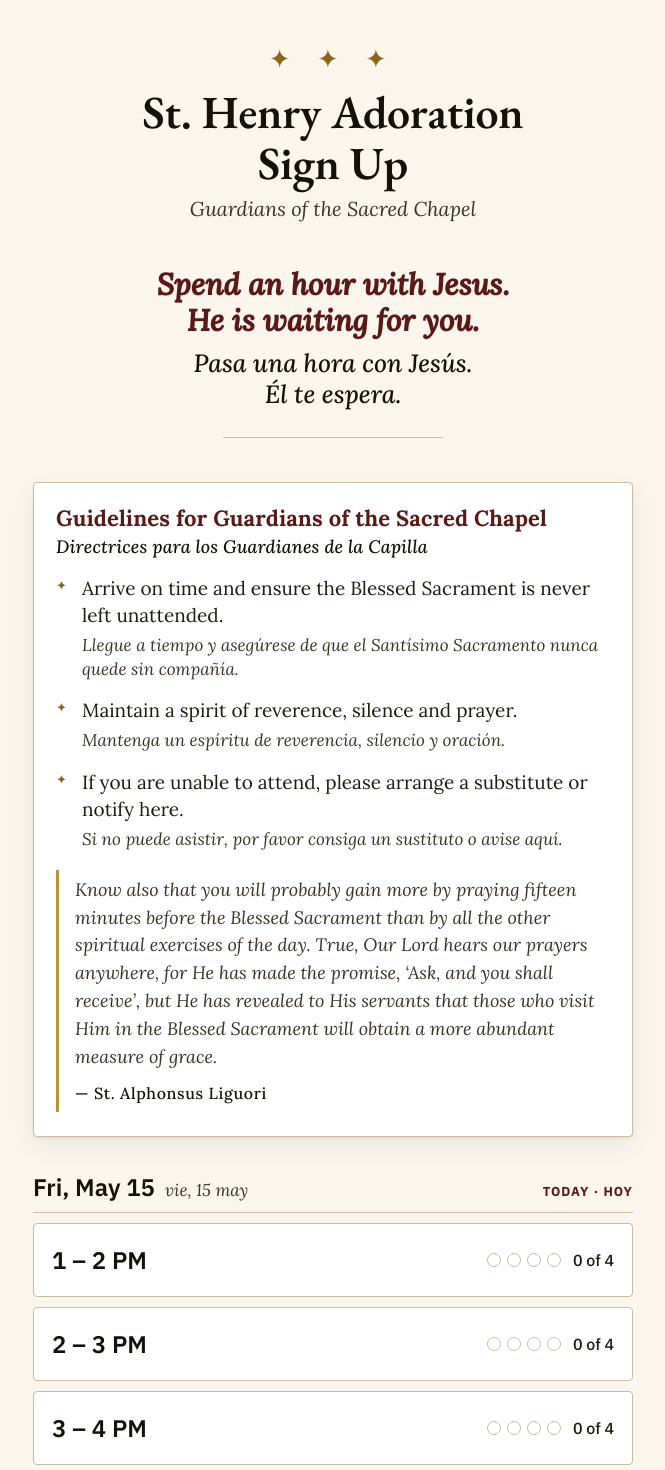
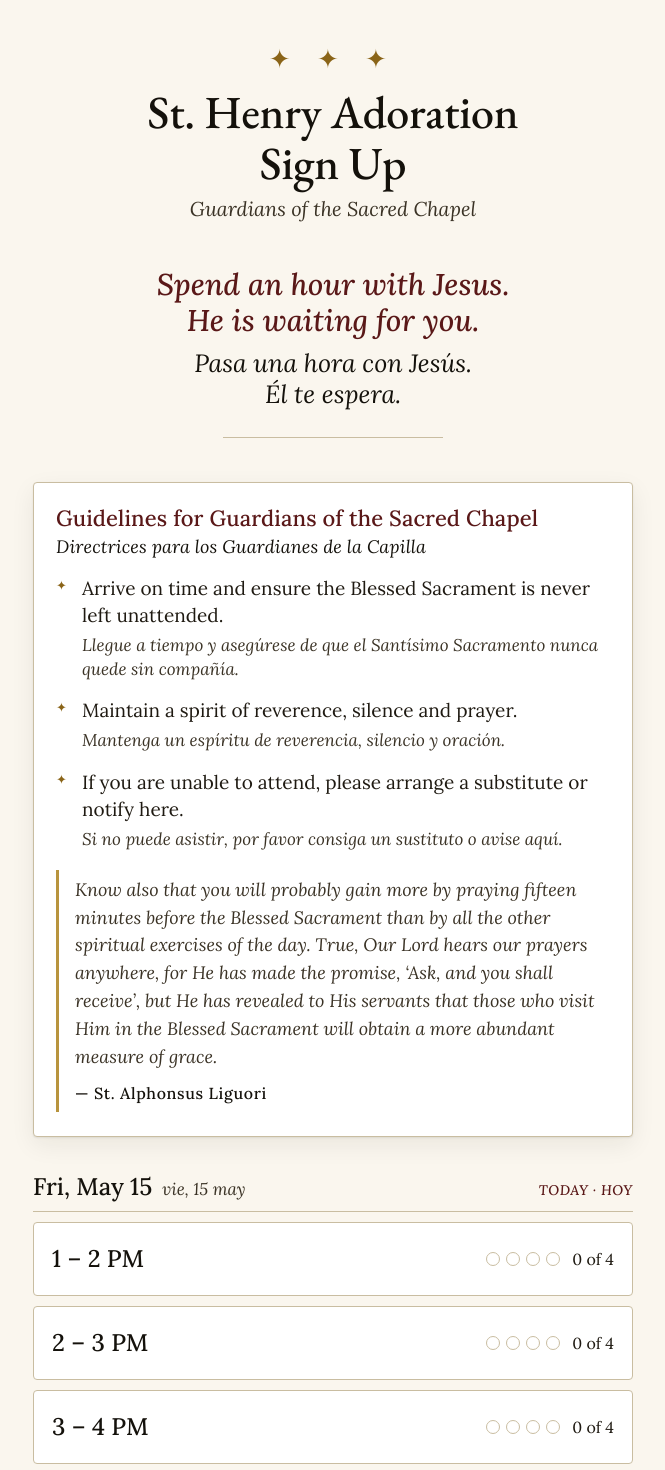
Before and after one commit to mvlauriar/st-henry-adoration, a Next.js app: page / in a window 1280 px wide. Shown: the top 1470 px of the page, without its empty margins (307-972 px from the left). Built offline with nearby package versions, Linux system fonts and the light colour scheme; no server answers; the database is empty.

Commit message:
Update globals.css

```diff
--- a/app/globals.css
+++ b/app/globals.css
@@ -15,10 +15,10 @@
   --red-bg: #f7e6e6;
   --shadow: 0 1px 2px rgba(31, 26, 18, 0.08), 0 8px 24px rgba(31, 26, 18, 0.07);
 
-  /* Font stacks */
+  /* Font stacks — Lora is now used for both prose and numbers for full cohesion */
   --font-display: 'EB Garamond', Georgia, 'Times New Roman', serif;
   --font-prose: 'Lora', Georgia, serif;
-  --font-numeric: 'IBM Plex Sans', system-ui, -apple-system, sans-serif;
+  --font-numeric: 'Lora', Georgia, serif;
 }
 
 * { box-sizing: border-box; }
@@ -38,12 +38,6 @@ html, body {
 button { font-family: inherit; }
 input, textarea, select { font-family: inherit; font-size: 20px; }
 
-/* Numeric/time content gets IBM Plex Sans automatically */
-.num, time, .time-text {
-  font-family: var(--font-numeric);
-  font-feature-settings: "tnum" 1, "lnum" 1; /* tabular lining figures */
-}
-
 /* ============ Page shell ============ */
 .page {
   max-width: 640px;
@@ -62,7 +56,7 @@ input, textarea, select { font-family: inherit; font-size: 20px; }
 }
 .masthead h1 {
   font-family: var(--font-display);
-  font-weight: 600;
+  font-weight: 500;
   font-size: clamp(34px, 8vw, 46px);
   line-height: 1.1;
   margin: 0;
@@ -88,7 +82,7 @@ input, textarea, select { font-family: inherit; font-size: 20px; }
 .hero-call .hero-en {
   font-family: var(--font-prose);
   font-style: italic;
-  font-weight: 600;
+  font-weight: 500;
   font-size: clamp(24px, 6vw, 30px);
   line-height: 1.2;
   color: var(--burgundy);
@@ -97,7 +91,7 @@ input, textarea, select { font-family: inherit; font-size: 20px; }
 .hero-call .hero-es {
   font-family: var(--font-prose);
   font-style: italic;
-  font-weight: 500;
+  font-weight: 400;
   font-size: clamp(20px, 5vw, 25px);
   line-height: 1.25;
   color: var(--ink-strong);
@@ -115,7 +109,7 @@ input, textarea, select { font-family: inherit; font-size: 20px; }
 }
 .guidelines h2 {
   font-family: var(--font-prose);
-  font-weight: 700;
+  font-weight: 500;
   font-size: 22px;
   margin: 0 0 16px;
   color: var(--burgundy);
@@ -124,7 +118,7 @@ input, textarea, select { font-family: inherit; font-size: 20px; }
 }
 .guidelines h2 .lang-es {
   display: block;
-  font-weight: 500;
+  font-weight: 400;
   font-style: italic;
   font-size: 18px;
   color: var(--ink-strong);
@@ -173,7 +167,7 @@ input, textarea, select { font-family: inherit; font-size: 20px; }
 .day-header {
   font-family: var(--font-prose);
   font-size: 24px;
-  font-weight: 600;
+  font-weight: 500;
   color: var(--ink-strong);
   display: flex;
   align-items: baseline;
@@ -186,7 +180,7 @@ input, textarea, select { font-family: inherit; font-size: 20px; }
 }
 .day-header .date-text {
   font-family: var(--font-numeric);
-  font-weight: 600;
+  font-weight: 500;
 }
 .day-header .day-header-es {
   display: inline-block;
@@ -197,13 +191,13 @@ input, textarea, select { font-family: inherit; font-size: 20px; }
   font-weight: 400;
 }
 .day-header .today {
-  font-family: var(--font-numeric);
-  font-style: normal;
-  font-size: 13px;
+  font-family: var(--font-prose);
+  font-style: italic;
+  font-size: 14px;
   color: var(--burgundy);
-  letter-spacing: 0.08em;
+  letter-spacing: 0.04em;
   text-transform: uppercase;
-  font-weight: 700;
+  font-weight: 500;
 }
 
 /* ============ Hour rows ============ */
@@ -234,15 +228,14 @@ input, textarea, select { font-family: inherit; font-size: 20px; }
 .hour-row .time {
   font-family: var(--font-numeric);
   font-size: 24px;
-  font-weight: 600;
+  font-weight: 500;
   color: var(--ink-strong);
-  font-feature-settings: "tnum" 1, "lnum" 1;
 }
 .hour-row .status {
   display: flex; align-items: center; gap: 12px;
   font-size: 16px;
   color: var(--ink);
-  font-weight: 500;
+  font-weight: 400;
   font-family: var(--font-numeric);
 }
 .dots { display: flex; gap: 6px; }
@@ -253,7 +246,7 @@ input, textarea, select { font-family: inherit; font-size: 20px; }
 }
 .dot.filled { background: var(--gold); border-color: var(--gold); }
 .hour-row.full { background: var(--green-bg); border-color: #8fb09a; }
-.hour-row.full .status { color: var(--green); font-weight: 600; }
+.hour-row.full .status { color: var(--green); font-weight: 500; }
 .hour-row.full .time { color: var(--green); }
 
 .no-slots {
@@ -291,7 +284,7 @@ input, textarea, select { font-family: inherit; font-size: 20px; }
 }
 .modal h3 {
   font-family: var(--font-prose);
-  font-size: 26px; font-weight: 700;
+  font-size: 26px; font-weight: 500;
   margin: 0 0 4px;
   color: var(--ink-strong);
 }
@@ -301,26 +294,26 @@ input, textarea, select { font-family: inherit; font-size: 20px; }
   color: var(--ink-secondary);
   margin: 0 0 22px;
   font-size: 19px;
-  font-weight: 500;
+  font-weight: 400;
 }
 
 .field { margin-bottom: 18px; }
 .field label {
   display: block;
-  font-family: var(--font-numeric);
+  font-family: var(--font-prose);
   font-size: 14px;
-  letter-spacing: 0.06em;
+  letter-spacing: 0.05em;
   text-transform: uppercase;
   color: var(--ink-strong);
   margin-bottom: 8px;
-  font-weight: 600;
+  font-weight: 500;
 }
 .field label .req {
   color: var(--burgundy);
   font-style: italic;
   text-transform: none;
   letter-spacing: 0;
-  font-weight: 600;
+  font-weight: 500;
   font-size: 13px;
   margin-left: 6px;
   font-family: var(--font-prose);
@@ -361,7 +354,7 @@ input, textarea, select { font-family: inherit; font-size: 20px; }
   cursor: pointer;
 }
 .checkbox-row input { margin-top: 4px; flex-shrink: 0; width: 22px; height: 22px; accent-color: var(--burgundy); }
-.checkbox-row .label-main { display: block; font-weight: 600; color: var(--ink-strong); line-height: 1.4; }
+.checkbox-row .label-main { display: block; font-weight: 500; color: var(--ink-strong); line-height: 1.4; }
 .checkbox-row .label-main.label-es {
   font-weight: 400; font-style: italic;
   color: var(--ink-secondary);
@@ -378,7 +371,7 @@ input, textarea, select { font-family: inherit; font-size: 20px; }
   padding: 18px;
   border-radius: 4px;
   font-size: 17px;
-  font-weight: 600;
+  font-weight: 500;
   border: 1.5px solid var(--ink-strong);
   background: var(--bg-card);
   color: var(--ink-strong);
@@ -406,7 +399,7 @@ input, textarea, select { font-family: inherit; font-size: 20px; }
 .success-when {
   font-family: var(--font-numeric);
   font-size: 22px;
-  font-weight: 700;
+  font-weight: 500;
   color: var(--burgundy);
   margin: 10px 0 18px !important;
 }
@@ -415,7 +408,7 @@ input, textarea, select { font-family: inherit; font-size: 20px; }
 /* ============ Admin ============ */
 .admin-h2 {
   font-family: var(--font-prose);
-  font-weight: 700;
+  font-weight: 500;
   font-size: 22px;
   margin: 24px 0 12px;
   color: var(--ink-strong);
@@ -444,12 +437,12 @@ input, textarea, select { font-family: inherit; font-size: 20px; }
   font-size: 15px;
   text-align: left;
   padding-left: 10px;
-  font-weight: 600;
+  font-weight: 500;
 }
-.admin-cell.empty { background: var(--red-bg); color: var(--red); font-weight: 700; }
-.admin-cell.partial { background: var(--amber-bg); color: #6e4a0e; font-weight: 600; }
-.admin-cell.full { background: var(--green-bg); color: var(--green); font-weight: 600; }
-.admin-cell.header { background: var(--bg); font-family: var(--font-numeric); font-size: 13px; padding: 6px 4px; font-weight: 700; letter-spacing: 0.02em; }
+.admin-cell.empty { background: var(--red-bg); color: var(--red); font-weight: 500; }
+.admin-cell.partial { background: var(--amber-bg); color: #6e4a0e; font-weight: 500; }
+.admin-cell.full { background: var(--green-bg); color: var(--green); font-weight: 500; }
+.admin-cell.header { background: var(--bg); font-family: var(--font-numeric); font-size: 13px; padding: 6px 4px; font-weight: 500; letter-spacing: 0.02em; }
 
 .admin-list {
   background: var(--bg-card);
@@ -469,12 +462,12 @@ input, textarea, select { font-family: inherit; font-size: 20px; }
   color: var(--ink-strong);
 }
 .admin-list-row:last-child { border-bottom: 0; }
-.admin-list-row.empty-flag { background: var(--red-bg); color: var(--red); font-style: italic; font-weight: 600; }
+.admin-list-row.empty-flag { background: var(--red-bg); color: var(--red); font-style: italic; font-weight: 500; }
 .admin-list-row.no-show-row { background: var(--red-bg); }
 .admin-list-row .when {
   font-family: var(--font-numeric);
   font-size: 16px;
-  font-weight: 600;
+  font-weight: 500;
 }
 .admin-list-row .delete-btn {
   background: transparent;
@@ -484,7 +477,7 @@ input, textarea, select { font-family: inherit; font-size: 20px; }
   padding: 6px 12px;
   cursor: pointer;
   font-size: 13px;
-  font-weight: 500;
+  font-weight: 400;
   font-family: var(--font-prose);
 }
 .admin-list-row .delete-btn:hover { color: var(--red); border-color: var(--red); }
@@ -496,7 +489,7 @@ input, textarea, select { font-family: inherit; font-size: 20px; }
 .checkin-green {
   color: var(--green);
   font-size: 13px;
-  font-weight: 600;
+  font-weight: 500;
   font-family: var(--font-numeric);
 }
 .checkout-grey {
@@ -511,7 +504,7 @@ input, textarea, select { font-family: inherit; font-size: 20px; }
   padding: 2px 8px;
   border-radius: 999px;
   font-size: 11px;
-  font-weight: 700;
+  font-weight: 500;
   letter-spacing: 0.05em;
   text-transform: uppercase;
   font-family: var(--font-numeric);
@@ -524,7 +517,7 @@ input, textarea, select { font-family: inherit; font-size: 20px; }
   display: flex; flex-wrap: wrap; gap: 10px;
   font-size: 13px; margin-top: 3px;
   font-style: italic;
-  font-weight: 500;
+  font-weight: 400;
   line-height: 1.4;
 }
 .history-note .hist-no-show { color: var(--red); }
@@ -539,7 +532,7 @@ input, textarea, select { font-family: inherit; font-size: 20px; }
   color: #6e4a0e;
   border-radius: 999px;
   font-size: 12px;
-  font-weight: 600;
+  font-weight: 500;
   text-transform: uppercase;
   letter-spacing: 0.05em;
   font-style: normal;
@@ -556,17 +549,17 @@ input, textarea, select { font-family: inherit; font-size: 20px; }
 .live-panel.ok { background: var(--green-bg); border-color: #6da077; color: var(--green); }
 .live-panel.warn { background: var(--amber-bg); border-color: #d4a945; color: #5e3e0a; }
 .live-label {
-  font-family: var(--font-numeric);
+  font-family: var(--font-prose);
   font-size: 12px;
-  letter-spacing: 0.14em;
+  letter-spacing: 0.12em;
   text-transform: uppercase;
-  font-weight: 700;
+  font-weight: 500;
   margin-bottom: 6px;
 }
 .live-message {
   font-family: var(--font-prose);
   font-size: 22px;
-  font-weight: 700;
+  font-weight: 500;
   margin-bottom: 14px;
 }
 .live-volunteers { display: flex; flex-direction: column; gap: 8px; }
@@ -579,10 +572,10 @@ input, textarea, select { font-family: inherit; font-size: 20px; }
   font-size: 14px;
 }
 .live-volunteer.in { background: #fff; }
-.live-volunteer .lv-status { font-weight: 700; font-family: var(--font-numeric); }
+.live-volunteer .lv-status { font-weight: 500; font-family: var(--font-numeric); }
 .live-volunteer.in .lv-status { color: var(--green); }
 .live-volunteer.pending .lv-status { color: var(--ink-strong); }
-.live-volunteer .lv-name { font-weight: 600; color: var(--ink-strong); }
+.live-volunteer .lv-name { font-weight: 500; color: var(--ink-strong); }
 .live-volunteer .lv-phone {
   color: var(--ink-secondary);
   font-family: var(--font-numeric);
@@ -618,6 +611,6 @@ input, textarea, select { font-family: inherit; font-size: 20px; }
 }
 .footer span { font-size: 14px; }
 
-.error-text { color: var(--red); font-size: 16px; margin-top: 10px; font-weight: 500; }
+.error-text { color: var(--red); font-size: 16px; margin-top: 10px; font-weight: 400; }
 
 .lang-es { display: block; font-style: italic; color: var(--ink-secondary); font-size: 17px; margin-top: 2px; font-weight: 400; }
```
